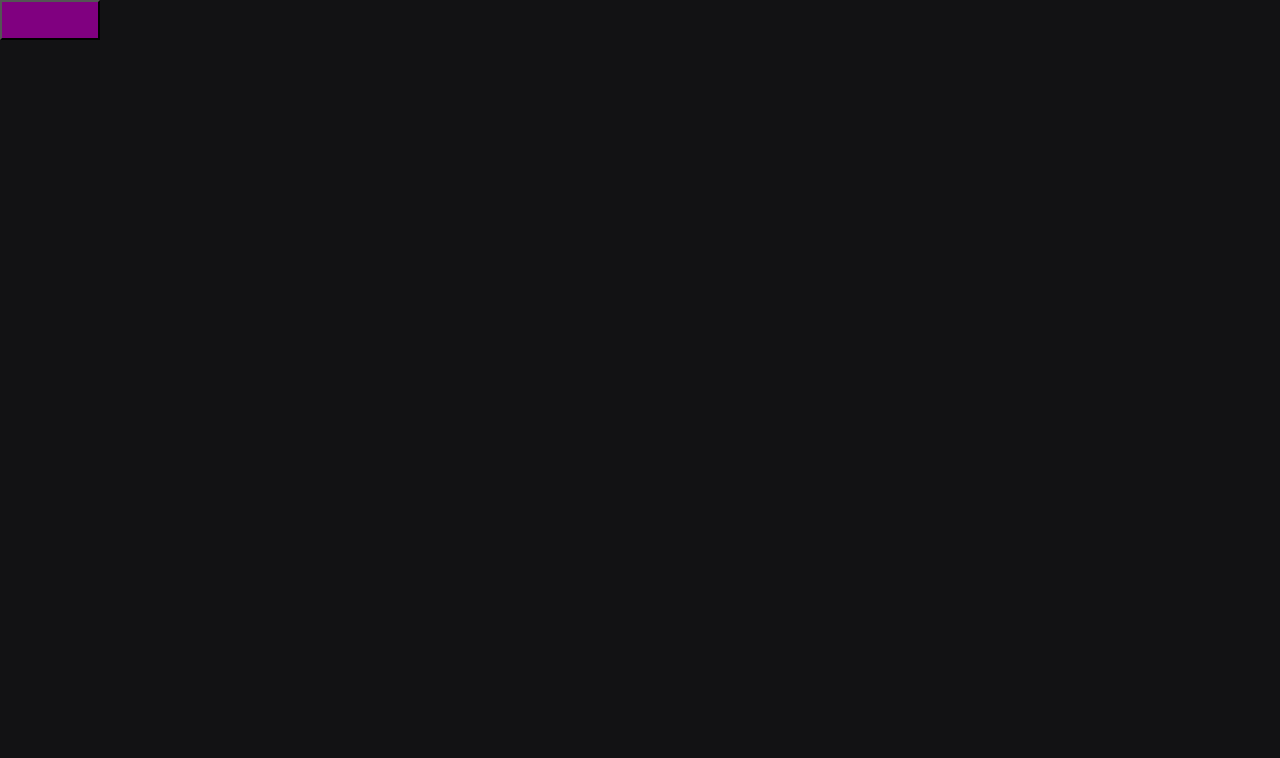
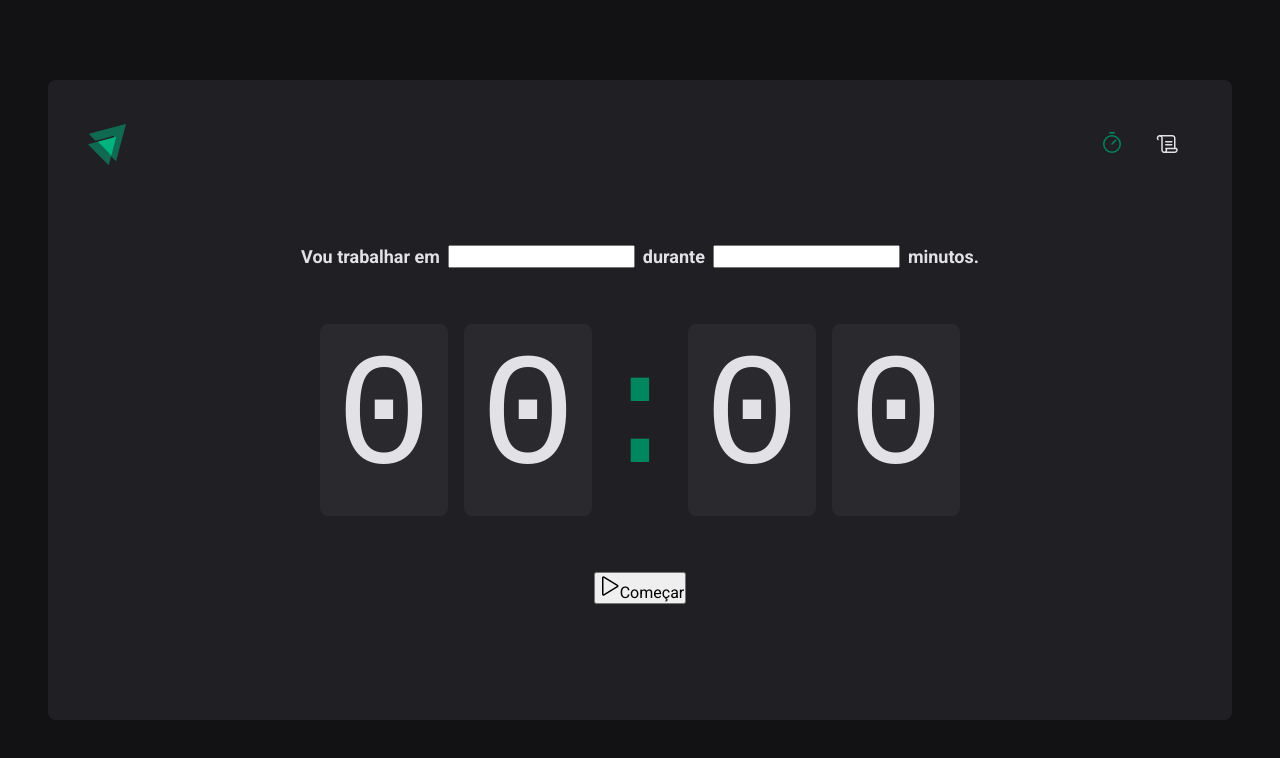
Before and after one commit to thiagolbf/timer, a React (Vite) app: page / in a window 1280 px wide. Shown: the top 758 px of the page. Built offline with nearby package versions, Linux system fonts and the light colour scheme.

Commit message:
add router functions and styles for home and default layout

```diff
--- a/package.json
+++ b/package.json
@@ -9,8 +9,10 @@
     "preview": "vite preview"
   },
   "dependencies": {
+    "phosphor-react": "^1.4.1",
     "react": "^18.2.0",
-    "react-dom": "^18.2.0"
+    "react-dom": "^18.2.0",
+    "react-router-dom": "^6.10.0"
   },
   "devDependencies": {
     "@types/react": "^18.0.28",
--- a/src/App.tsx
+++ b/src/App.tsx
@@ -1,17 +1,19 @@
+import { BrowserRouter } from "react-router-dom";
 import { ThemeProvider } from "styled-components";
 import { defaultTheme } from "./styles/themes/default";
-import { ButtonContainer } from "./components/Button/style";
 
 import { GlobalSTyle } from "./styles/globa";
 
-import { useState } from "react";
+import { Router } from "./Router";
 
 export const App = () => {
   return (
     <ThemeProvider theme={defaultTheme}>
-      <ButtonContainer variant="primary"></ButtonContainer>
+      <BrowserRouter>
+        <Router />
 
-      <GlobalSTyle />
+        <GlobalSTyle />
+      </BrowserRouter>
     </ThemeProvider>
   );
 };
--- /dev/null
+++ b/src/Router.tsx
@@ -0,0 +1,18 @@
+import { Routes, Route } from "react-router-dom";
+import { Home } from "./pages/Home";
+import { History } from "./pages/History";
+
+import { DefaultLayout } from "./layouts/DefaultLayout";
+
+export function Router() {
+  return (
+    <>
+      <Routes>
+        <Route path="/" element={<DefaultLayout />}>
+          <Route path="/" element={<Home />} />
+          <Route path="/history" element={<History />} />
+        </Route>
+      </Routes>
+    </>
+  );
+}
--- /dev/null
+++ b/src/components/Header/index.tsx
@@ -0,0 +1,21 @@
+import { HeaderContainer } from "./style";
+import { Timer, Scroll } from "phosphor-react";
+
+import { NavLink } from "react-router-dom";
+import LogoIgnite from "../../assets/Logo.svg";
+
+export const Header = () => {
+  return (
+    <HeaderContainer>
+      <img src={LogoIgnite} alt="" />
+      <nav>
+        <NavLink to="/" title="Timer">
+          <Timer size={24} />
+        </NavLink>
+        <NavLink to="/history" title="Histórico">
+          <Scroll size={24} />
+        </NavLink>
+      </nav>
+    </HeaderContainer>
+  );
+};
--- /dev/null
+++ b/src/components/Header/style.ts
@@ -0,0 +1,34 @@
+import styled from "styled-components";
+
+export const HeaderContainer = styled.header`
+  display: flex;
+  align-items: center;
+  justify-content: space-between;
+
+  nav {
+    display: flex;
+    gap: 0.5rem;
+
+    a {
+      width: 3rem;
+      height: 3rem;
+
+      display: flex;
+      justify-content: center;
+      align-items: center;
+
+      color: ${(props) => props.theme["gray-100"]};
+
+      border-top: 3px solid transparent;
+      border-bottom: 3px solid transparent;
+
+      &:hover {
+        border-bottom: 3px solid ${(props) => props.theme["green-500"]};
+      }
+
+      &.active {
+        color: ${(props) => props.theme["green-500"]};
+      }
+    }
+  }
+`;
--- /dev/null
+++ b/src/layouts/DefaultLayout/index.tsx
@@ -0,0 +1,13 @@
+import { Header } from "../../components/Header";
+import { LayoutContainer } from "./style";
+
+import { Outlet } from "react-router-dom";
+
+export const DefaultLayout = () => {
+  return (
+    <LayoutContainer>
+      <Header />
+      <Outlet />
+    </LayoutContainer>
+  );
+};
--- /dev/null
+++ b/src/layouts/DefaultLayout/style.ts
@@ -0,0 +1,14 @@
+import styled from "styled-components";
+
+export const LayoutContainer = styled.div`
+  max-width: 74rem;
+  height: calc(100vh - 10rem);
+  margin: 5rem auto;
+  padding: 2.5rem;
+
+  background-color: ${(props) => props.theme["gray-800"]};
+  border-radius: 8px;
+
+  display: flex;
+  flex-direction: column;
+`;
--- /dev/null
+++ b/src/pages/History/index.tsx
@@ -0,0 +1,3 @@
+export const History = () => {
+  return <h1>H</h1>;
+};
--- /dev/null
+++ b/src/pages/Home/index.tsx
@@ -0,0 +1,40 @@
+import { Play } from "phosphor-react";
+import {
+  CountdownContainer,
+  FormContainer,
+  HomeContainer,
+  Separator,
+} from "./style";
+
+export const Home = () => {
+  return (
+    <HomeContainer>
+      <form>
+        <FormContainer>
+          <label htmlFor="task">Vou trabalhar em</label>
+          <input id="task" />
+
+          <label htmlFor="minutesAmount">durante</label>
+          <input id="minutesAmount" type="number" />
+
+          <span>minutos.</span>
+        </FormContainer>
+
+        <CountdownContainer>
+          <span>0</span>
+          <span>0</span>
+
+          <Separator>:</Separator>
+
+          <span>0</span>
+          <span>0</span>
+        </CountdownContainer>
+
+        <button type="submit">
+          <Play size={24} />
+          Começar
+        </button>
+      </form>
+    </HomeContainer>
+  );
+};
--- /dev/null
+++ b/src/pages/Home/style.ts
@@ -0,0 +1,56 @@
+import styled from "styled-components";
+
+export const HomeContainer = styled.main`
+  display: flex;
+  flex-direction: column;
+  align-items: center;
+  justify-content: center;
+
+  flex: 1;
+
+  form {
+    display: flex;
+    flex-direction: column;
+    align-items: center;
+    gap: 3.5rem;
+  }
+`;
+
+export const FormContainer = styled.div`
+  width: 100%;
+  display: flex;
+  align-items: center;
+  justify-content: center;
+  gap: 0.5rem;
+  color: ${(props) => props.theme["gray-100"]};
+  font-size: 1.125rem;
+  font-weight: bold;
+  flex-wrap: wrap;
+`;
+
+export const CountdownContainer = styled.div`
+  font-family: "Roboto-Mono", monospace;
+  font-size: 10rem;
+  line-height: 8rem;
+  color: ${(props) => props.theme["gray-100"]};
+
+  display: flex;
+  flex-wrap: wrap;
+  gap: 1rem;
+
+  span {
+    background-color: ${(props) => props.theme["gray-700"]};
+    padding: 2rem 1rem;
+    border-radius: 8px;
+  }
+`;
+
+export const Separator = styled.div`
+  padding: 2rem 0;
+  color: ${(props) => props.theme["green-500"]};
+
+  width: 4rem;
+  overflow: hidden;
+  display: flex;
+  justify-content: center;
+`;
--- a/src/styles/globa.ts
+++ b/src/styles/globa.ts
@@ -16,6 +16,7 @@
 body {
     background-color: ${(props) => props.theme["gray-900"]};
     color: ${(props) => props.theme["gray-300"]};
+    -webkit-font-smoothing: antialiased;
 }
 
  body,input, textarea, button{
```
Also changed, not shown: src/assets/Logo.svg (added), src/pages/History/style.ts (added), 1 other file (tests, documents, lock files or other folders).
